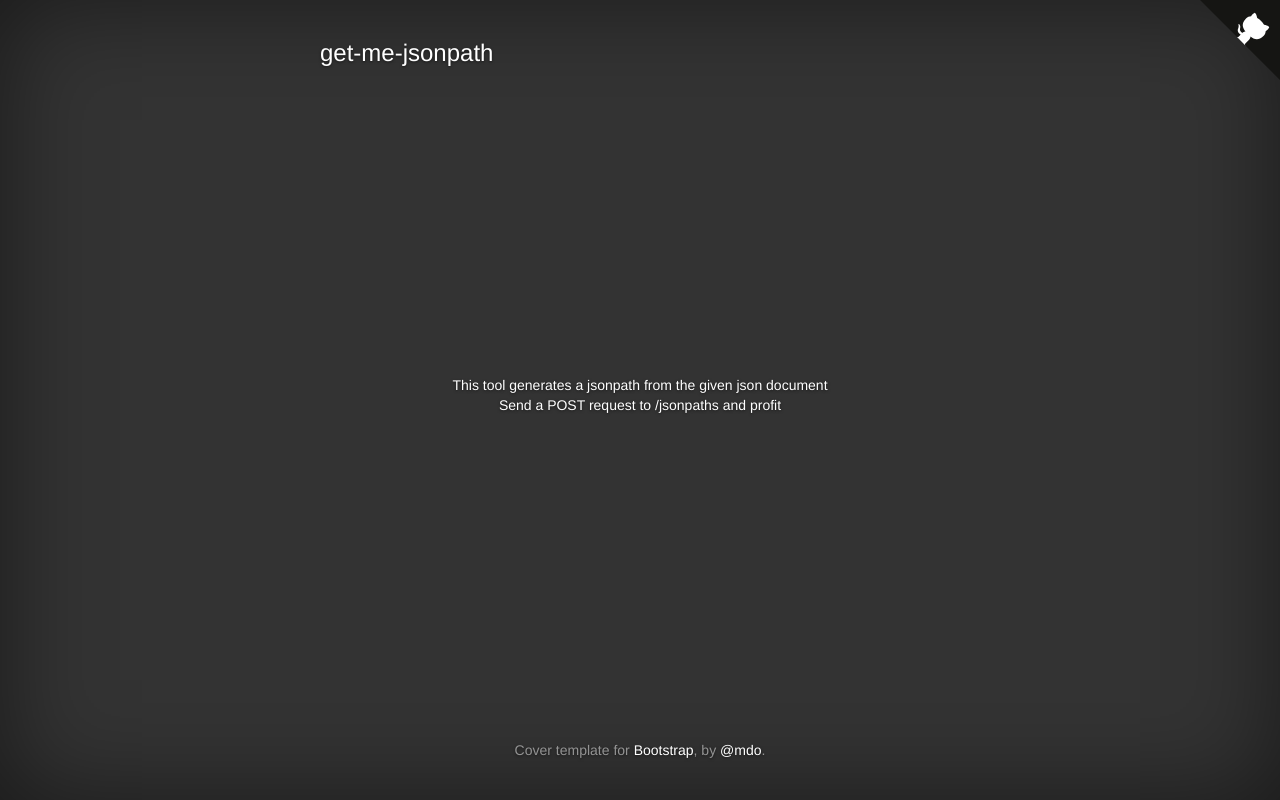
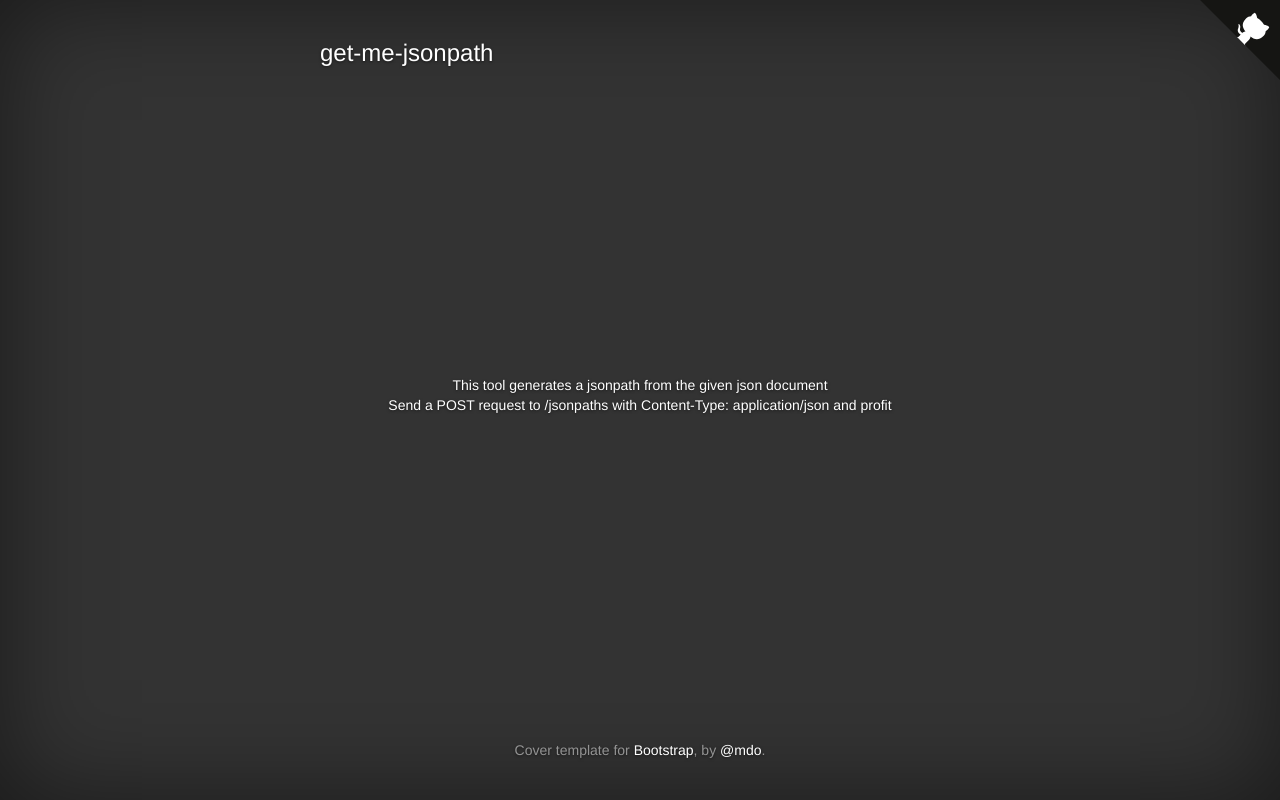
Before and after one commit to nabsha/get-me-jsonpaths, a website: page public/index.html in a window 1280 px wide. Drawn offline with nearby package versions, Linux system fonts and the light colour scheme.

Commit message:
update usage on home page

```diff
--- a/public/index.html
+++ b/public/index.html
@@ -33,7 +33,7 @@
             </div>
 
             <div class="inner cover">
-                <p>This tool generates a jsonpath from the given json document<br> Send a POST request to /jsonpaths and profit</p>
+                <p>This tool generates a jsonpath from the given json document<br> Send a POST request to /jsonpaths with Content-Type: application/json and profit</p>
 
             </div>
 
```
